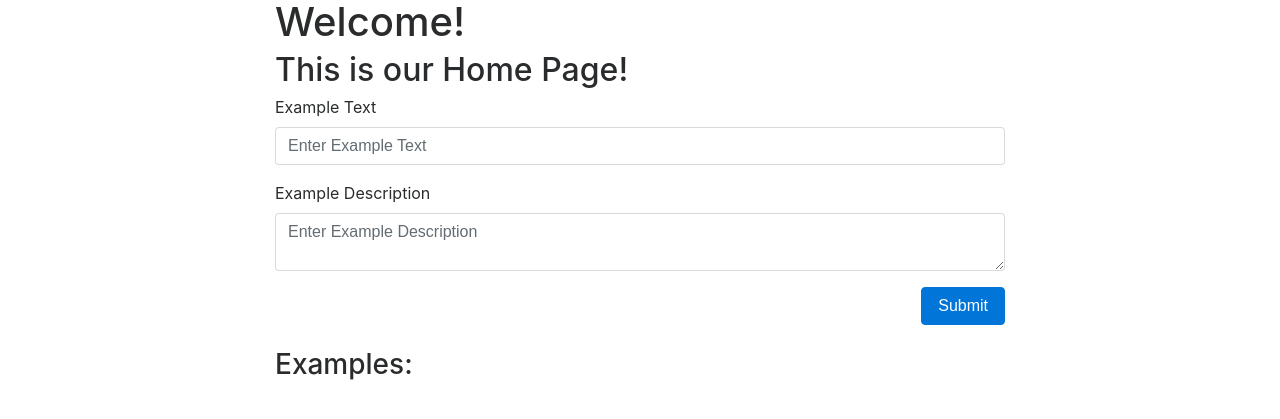
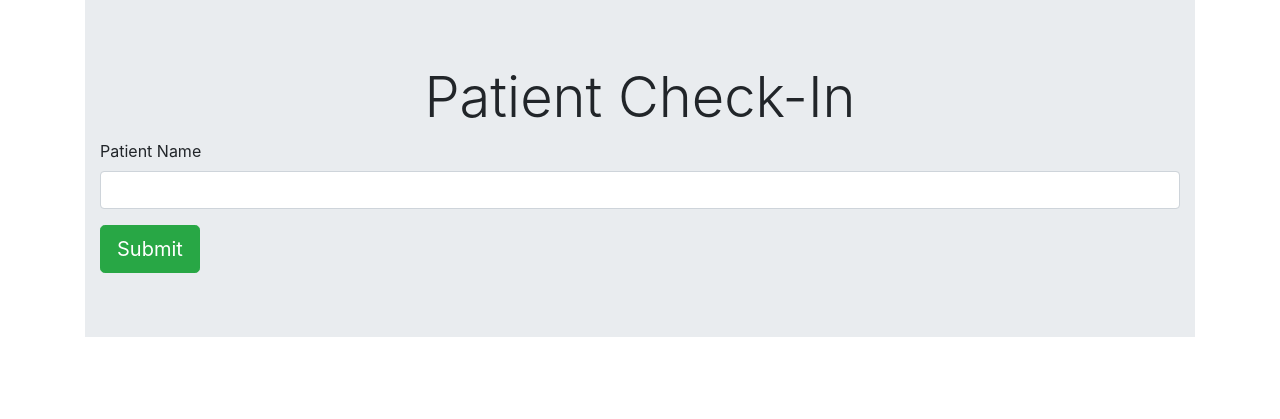
Before and after one commit to rtothaoss/Sante, a Node server app: page / in a window 1280 px wide. Shown: the top 419 px of the page. Run offline with Node 20, Linux system fonts and the light colour scheme; data that the repository does not hold is empty; some libraries are stand-ins or nearby versions.

Commit message:
added js files for each html/handlebars page, added the necessary handlebars files and updated main.handlebars, andnpm installed sweetalert2

```diff
--- a/package.json
+++ b/package.json
@@ -15,7 +15,8 @@
     "express": "^4.16.3",
     "express-handlebars": "^3.0.0",
     "mysql2": "^1.6.4",
-    "sequelize": "^4.41.2"
+    "sequelize": "^4.41.2",
+    "sweetalert2": "^8.6.0"
   },
   "devDependencies": {
     "chai": "^4.1.2",
--- /dev/null
+++ b/public/js/appointments.js
@@ -0,0 +1,3 @@
+$(function() {
+  console.log("appointment.js is working");
+});
--- /dev/null
+++ b/public/js/checkin.js
@@ -0,0 +1,3 @@
+$(function() {
+  console.log("checkin.js is working");
+});
--- /dev/null
+++ b/public/js/patientDetails.js
@@ -0,0 +1,3 @@
+$(function() {
+  console.log("patientDetails.js is working");
+});
--- /dev/null
+++ b/public/js/waitingRoom.js
@@ -0,0 +1,3 @@
+$(function() {
+  console.log("waitingRoom.js is working");
+});
--- a/routes/htmlRoutes.js
+++ b/routes/htmlRoutes.js
@@ -4,7 +4,7 @@ module.exports = function(app) {
   // Load index page
   app.get("/", function(req, res) {
     db.Example.findAll({}).then(function(dbExamples) {
-      res.render("index", {
+      res.render("checkin", {
         msg: "Welcome!",
         examples: dbExamples
       });
--- /dev/null
+++ b/views/appointments.handlebars
@@ -0,0 +1 @@
+<h1>Appointments</h1>
--- /dev/null
+++ b/views/checkin.handlebars
@@ -0,0 +1,14 @@
+<div class='container'>
+<div class="jumbotron jumbotron-fluid">
+  <div class="container">
+    <h1 class="display-4 text-center">Patient Check-In</h1>
+    <form id='checkinForm'>
+    <div class="form-group">
+        <label class='text-center' for="title">Patient Name</label>
+        <input type="text" class="form-control" id="patientName">
+    </div>
+    <button type="submit" class="btn btn-success submit btn-lg">Submit</button>
+</form>
+  </div>
+</div>
+</div>
--- a/views/layouts/main.handlebars
+++ b/views/layouts/main.handlebars
@@ -1,15 +1,39 @@
-<!DOCTYPE html>
-<html>
+<!doctype html>
+<html lang="en">
 
 <head>
+  <!-- Required meta tags -->
   <meta charset="utf-8">
-  <link rel="stylesheet" href="https://maxcdn.bootstrapcdn.com/bootstrap/4.0.0-beta.3/css/bootstrap.min.css">
-  <link rel="stylesheet" href="/styles/styles.css" media="screen" title="no title" charset="utf-8">
-  <title>Home Page</title>
+  <meta name="viewport" content="width=device-width, initial-scale=1, shrink-to-fit=no">
+
+  <!-- Bootstrap CSS -->
+  <link rel="stylesheet" href="https://stackpath.bootstrapcdn.com/bootstrap/4.1.3/css/bootstrap.min.css"
+    integrity="sha384-MCw98/SFnGE8fJT3GXwEOngsV7Zt27NXFoaoApmYm81iuXoPkFOJwJ8ERdknLPMO" crossorigin="anonymous">
+  <!-- jQuery -->
+  <script src="https://code.jquery.com/jquery-3.3.1.js"></script>
+
+  <!-- CSS -->
+  <link rel='stylesheet' type='text/css' href='/styles/styles.css'>
+  <!-- SweetAlert2 -->
+  {{!-- <script src="sweetalert2.min.js"></script> --}}
+
+  <!-- Javascript -->
+  <script src='/js/checkin.js' type="text/javascript"></script>
+  <script src='/js/appointments.js' type="text/javascript"></script>
+  <script src='/js/patientDetails.js' type="text/javascript"></script>
+  <script src='/js/waitingRoom.js' type="text/javascript"></script>
+  <script src='/js/index.js' type="text/javascript"></script>
+
+  <title>Docs Main</title>
 </head>
 
 <body>
-  {{{body}}}
+
+  {{{ body }}}
+
+  <script src="https://stackpath.bootstrapcdn.com/bootstrap/4.1.3/js/bootstrap.min.js"
+    integrity="sha384-ChfqqxuZUCnJSK3+MXmPNIyE6ZbWh2IMqE241rYiqJxyMiZ6OW/JmZQ5stwEULTy"
+    crossorigin="anonymous"></script>
 </body>
 
 </html>
--- /dev/null
+++ b/views/patientDetails.handlebars
@@ -0,0 +1 @@
+<h1>Patient Details</h1>
--- /dev/null
+++ b/views/waitingRoom.handlebars
@@ -0,0 +1 @@
+<h1>Waiting Room</h1>
```
Also changed, not shown: 1 other file.
